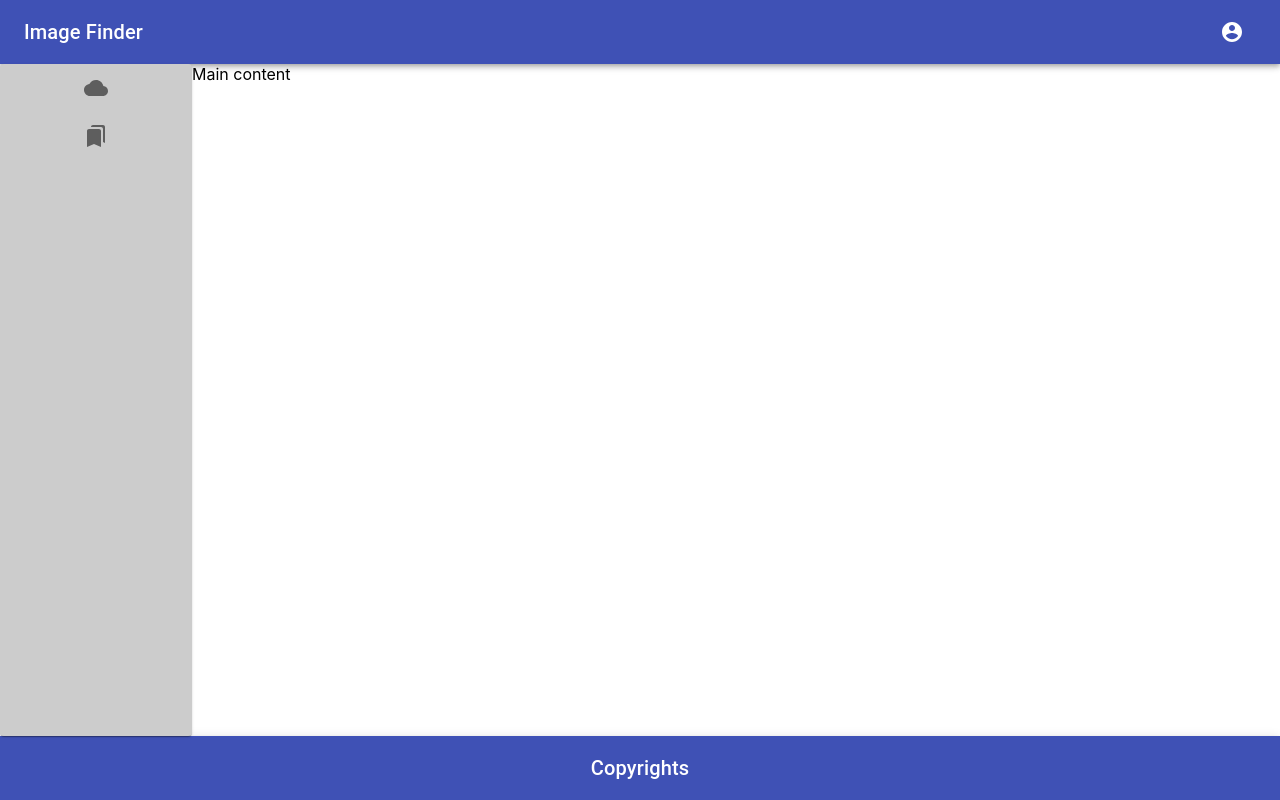
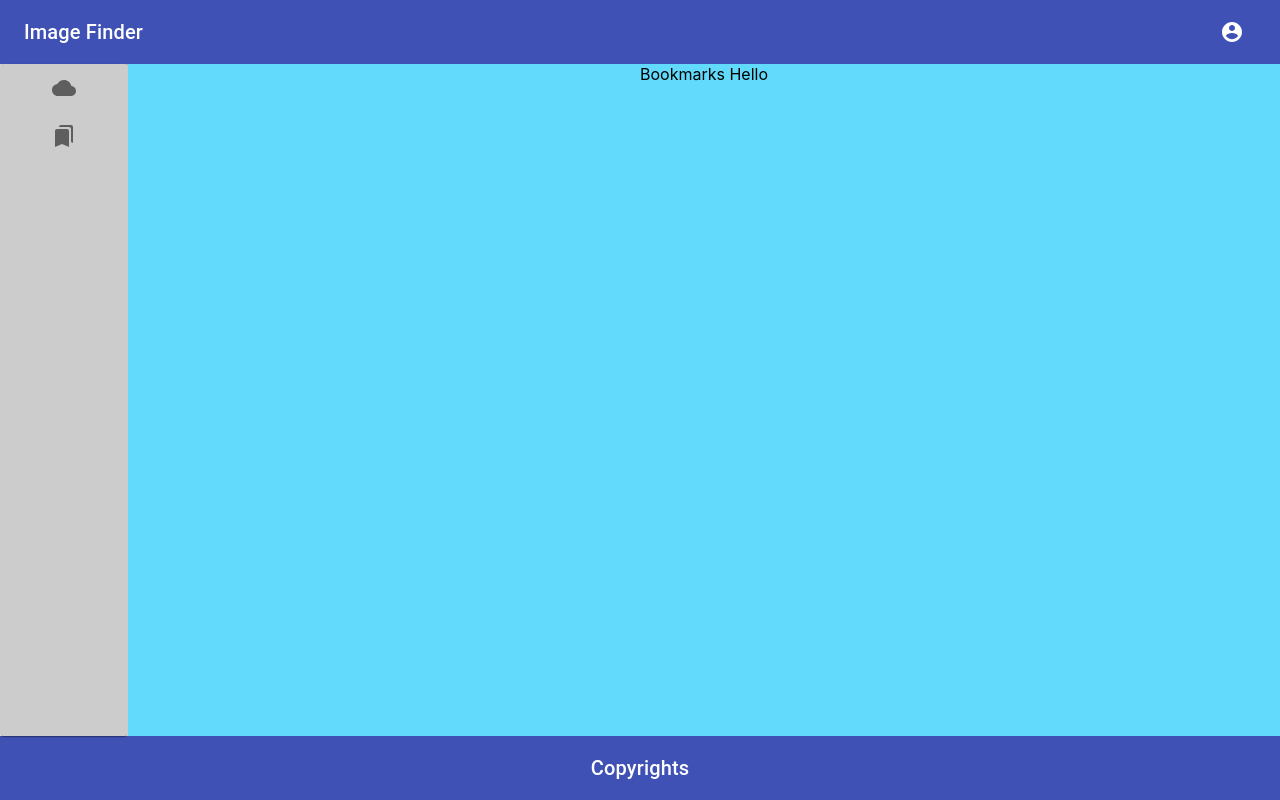
Before and after one commit to Oleg-Melnikow/Search_Picture, a React (Create React App) app: page /bookmarks in a window 1280 px wide. Built offline with nearby package versions, Linux system fonts and the light colour scheme.

Commit message:
add routes for app

```diff
--- a/src/App.css
+++ b/src/App.css
@@ -2,16 +2,11 @@
   text-align: center;
 }
 
-.App-logo {
-  height: 40vmin;
-  pointer-events: none;
+.wrap-content{
+  background: #61dafb;
+  width: 90%;
 }
 
-@media (prefers-reduced-motion: no-preference) {
-  .App-logo {
-    animation: App-logo-spin infinite 20s linear;
-  }
-}
 
 .App-header {
   background-color: #282c34;
--- a/src/App.tsx
+++ b/src/App.tsx
@@ -3,7 +3,10 @@ import './App.css';
 import {Header} from "./components/Header";
 import {Container, Grid} from "@material-ui/core";
 import {Footer} from "./components/Footer";
-import { Menu } from './components/Menu';
+import {Menu} from './components/Menu';
+import {Route, withRouter} from 'react-router-dom';
+import {SearchBoard} from "./components/SearchBoard/SearchBoard";
+import {BookMarks} from "./components/BookMarks";
 
 function App() {
     return (
@@ -14,7 +17,10 @@ function App() {
                       justify="flex-start"
                       direction="row">
                     <Menu/>
-                <div>Main content</div>
+                    <div className="wrap-content">
+                        <Route path="/search" render={() => <SearchBoard/>}/>
+                        <Route path="/bookmarks" render={() => <BookMarks/>}/>
+                    </div>
                 </Grid>
             </Container>
             <Footer/>
@@ -22,4 +28,4 @@ function App() {
     );
 }
 
-export default App;
+export default withRouter(App);
--- /dev/null
+++ b/src/components/BookMarks.tsx
@@ -0,0 +1,9 @@
+import React from 'react';
+
+export function BookMarks() {
+    return (
+        <div>
+            Bookmarks Hello
+        </div>
+    )
+}
--- a/src/components/Menu.tsx
+++ b/src/components/Menu.tsx
@@ -1,27 +1,32 @@
 import {Grid, IconButton, makeStyles, Paper} from '@material-ui/core';
 import React from 'react';
 import {Bookmarks, Cloud} from "@material-ui/icons";
+import {NavLink} from 'react-router-dom';
 
 
 const useStyles = makeStyles((theme) => ({
     root: {
-        height: "100%",
-        width: "15%",
+        width: "10%",
         background: "#ccc"
     }
 }));
 
 export function Menu() {
     const classes = useStyles();
+
     return (
         <Paper className={classes.root}>
             <Grid container direction="column" alignItems="center">
-                <IconButton >
-                    <Cloud/>
-                </IconButton>
-                <IconButton >
-                    <Bookmarks/>
-                </IconButton>
+                <NavLink to="/search">
+                    <IconButton>
+                        <Cloud/>
+                    </IconButton>
+                </NavLink>
+                <NavLink to="/bookmarks">
+                    <IconButton>
+                        <Bookmarks/>
+                    </IconButton>
+                </NavLink>
             </Grid>
         </Paper>
 
--- a/src/index.tsx
+++ b/src/index.tsx
@@ -3,12 +3,17 @@ import ReactDOM from 'react-dom';
 import './index.css';
 import App from './App';
 import reportWebVitals from './reportWebVitals';
+import {BrowserRouter} from "react-router-dom";
+import {Provider} from "react-redux";
+import {store} from "./redux/store";
 
 ReactDOM.render(
-  <React.StrictMode>
-    <App />
-  </React.StrictMode>,
-  document.getElementById('root')
+    <Provider store={store}>
+        <BrowserRouter>
+            <App/>
+        </BrowserRouter>
+    </Provider>,
+    document.getElementById('root')
 );
 
 // If you want to start measuring performance in your app, pass a function
```
Lines whose indentation alone changed are shown as unchanged.
